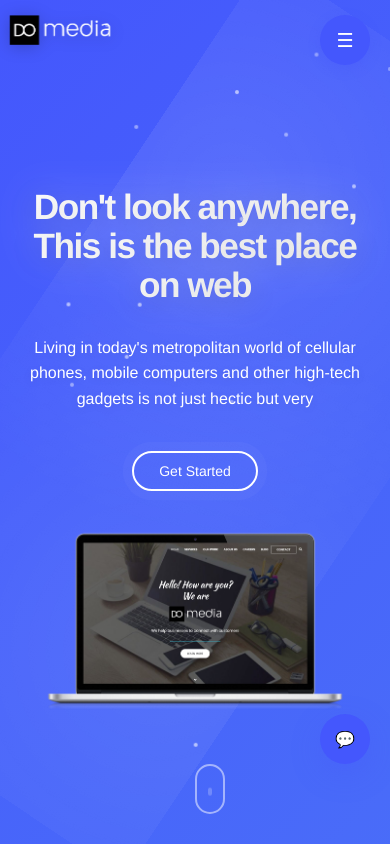
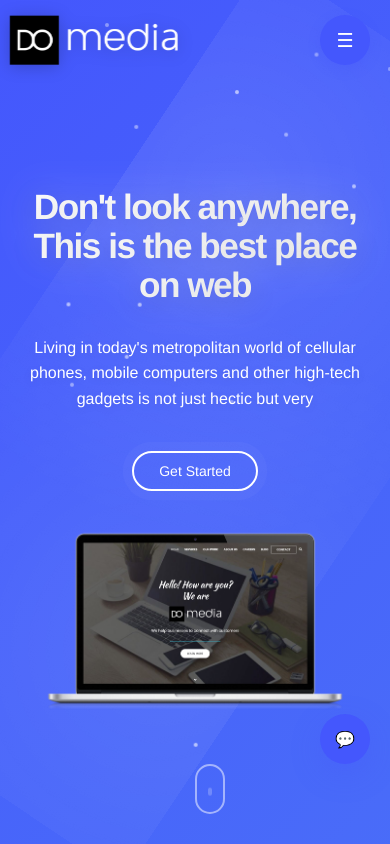
Before and after one commit to KavindaAppuhamy/Domedia-Assessment, a plain HTML site: page index.html in a window 390 px wide. Shown: the top 844 px of the page. Drawn offline with Linux system fonts and the light colour scheme.

Commit message:
updated logo size

```diff
--- a/style.css
+++ b/style.css
@@ -163,7 +163,7 @@ header.scrolled {
 }
 
 .site-logo {
-  height: 40px;
+  height: 50px;
   object-fit: contain;
   filter: drop-shadow(0 2px 8px rgba(0, 0, 0, 0.2));
   transition: height 0.3s ease;
@@ -1056,7 +1056,7 @@ footer {
 
 @media (max-width: 992px) {
   header { top: 15px; }
-  .site-logo { height: 35px; }
+  .site-logo { height: 50px; }
   .nav-card { display: none; }
   .mobile-menu-btn {
     display: flex;
@@ -1096,7 +1096,7 @@ footer {
   .hero p { font-size: 16px; }
   main { padding-top: 120px; }
   .cta-button { padding: 10px 25px; font-size: 14px; }
-  .site-logo { height: 30px; }
+  .site-logo { height: 50px; }
   .section-title { font-size: 2rem; }
   .service-card { padding: 20px; }
   .testimonial-card { padding: 30px 20px; }
```
